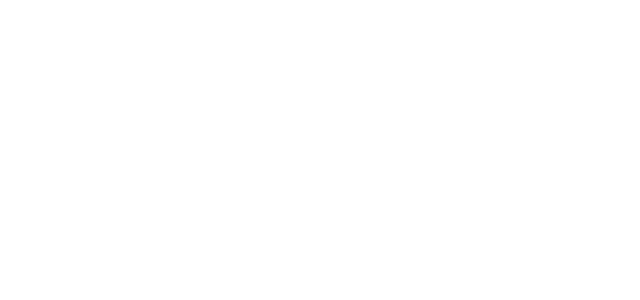
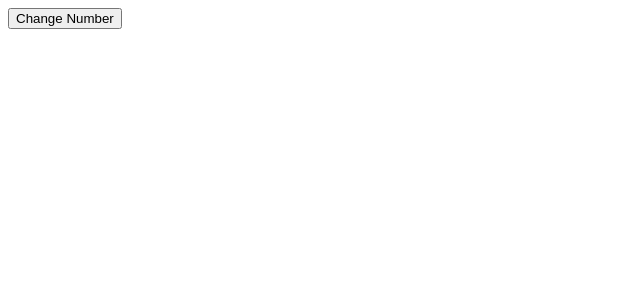
Before and after one commit to StudentCZ/ConvertOh, a React (Create React App) app: page / in a window 1280 px wide. Shown: the top 300 px of the page, without its empty margins (0-640 px from the left). Built offline with nearby package versions, Linux system fonts and the light colour scheme.

Commit message:
added useEffect

```diff
--- a/src/App.js
+++ b/src/App.js
@@ -2,7 +2,11 @@ import { useState } from 'react';
 
 function App() {
   const [state, setState] = useState(null);
-  return <div className='App'></div>;
+  return (
+    <div className='App'>
+      <button onClick={() => {}}>Change Number</button>
+    </div>
+  );
 }
 
 export default App;
```
